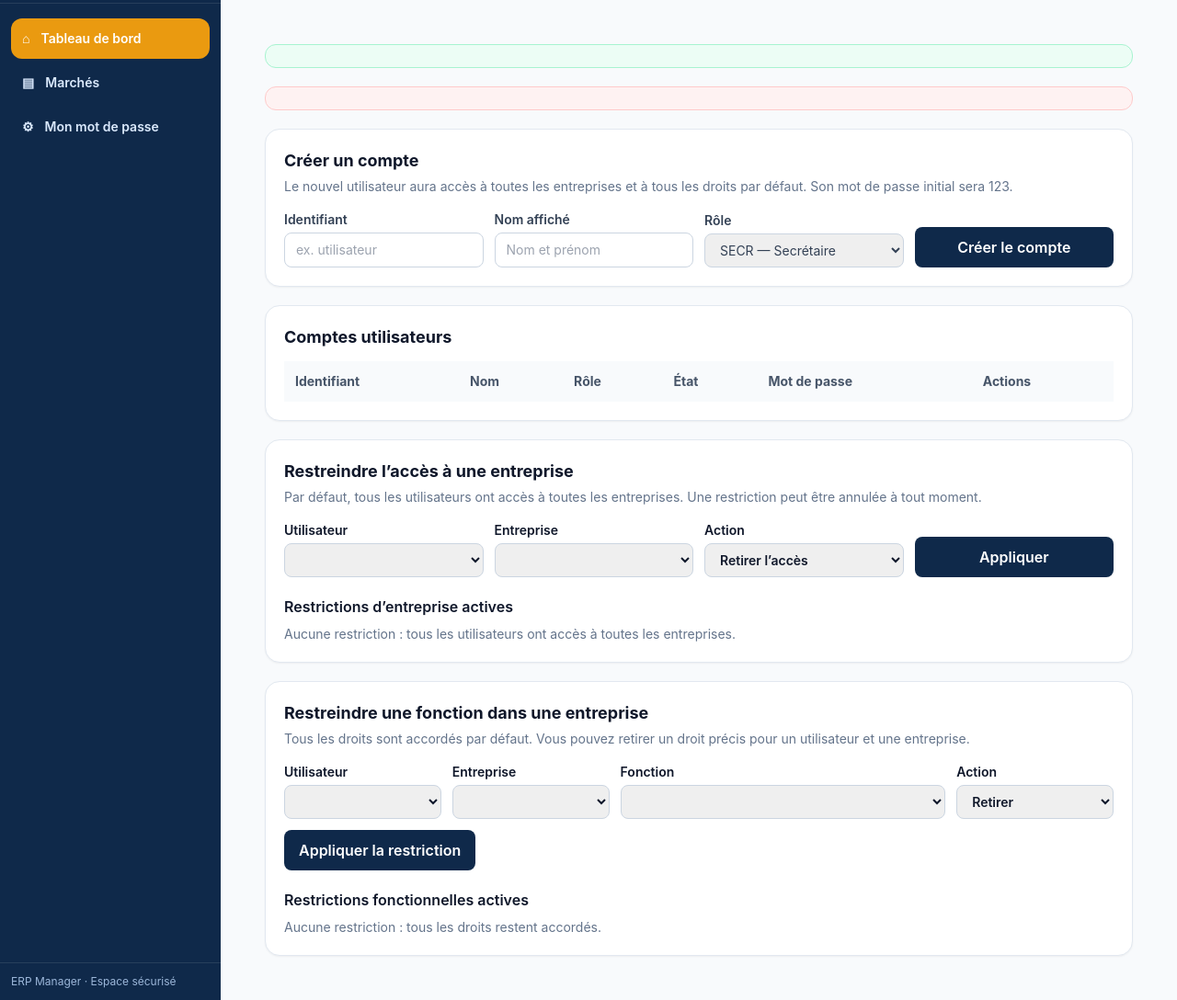
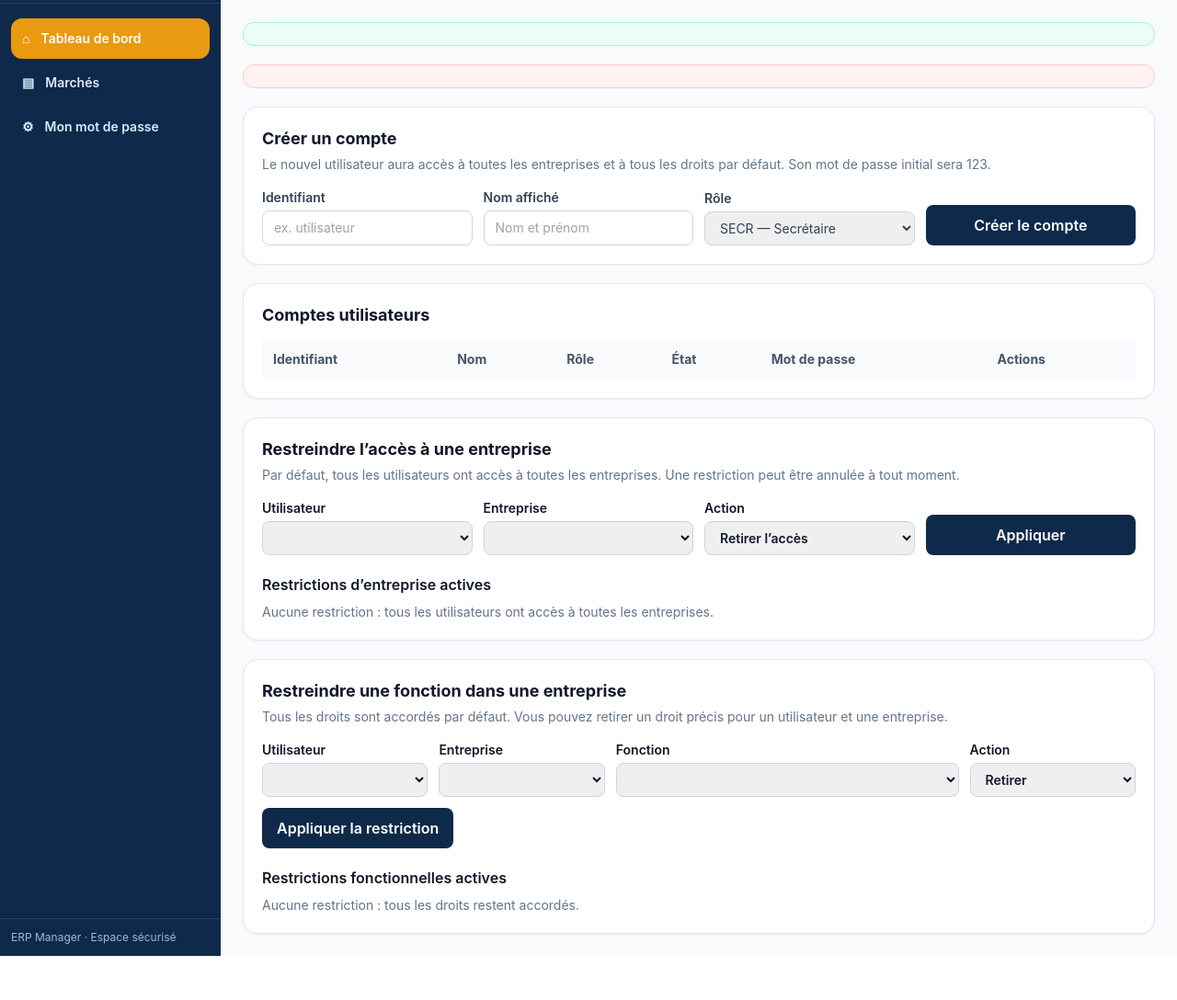
Before and after one commit to fema0160-hash/erp-manager, a PHP site: template resources/views/users.php in a window 1280 px wide. Shown: the part 69-1157 px from the top of the page at 92% size. After the commit the page ends 1109 px from the top, so only its background shows below. Run offline with PHP 8.4, Linux system fonts and the light colour scheme; the template is opened without the code that fills it, so the values that code supplies are empty; some libraries are stand-ins or nearby versions.

Commit message:
Corriger l'intégration du layout commun

```diff
--- a/resources/views/users.php
+++ b/resources/views/users.php
@@ -5,7 +5,6 @@ $csrf = $auth->csrfToken();
 $eligibleUsers = array_values(array_filter($users, static fn (array $user): bool => $user['role'] !== 'GEST'));
 ?>
 <?php require __DIR__ . '/partials/app-layout-start.php'; ?>
-  <main class="max-w-6xl mx-auto p-4 sm:p-6 space-y-5">
     <?php if ($successMessage !== ''): ?><div class="rounded-xl bg-emerald-50 border border-emerald-200 text-emerald-800 px-4 py-3 text-sm font-semibold"><?= $h($successMessage) ?></div><?php endif; ?>
     <?php if ($errorMessage !== ''): ?><div role="alert" class="rounded-xl bg-red-50 border border-red-200 text-red-800 px-4 py-3 text-sm"><?= $h($errorMessage) ?></div><?php endif; ?>
 
```
